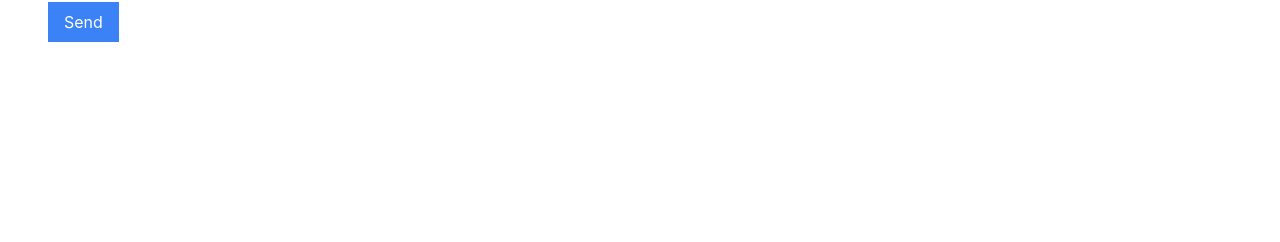
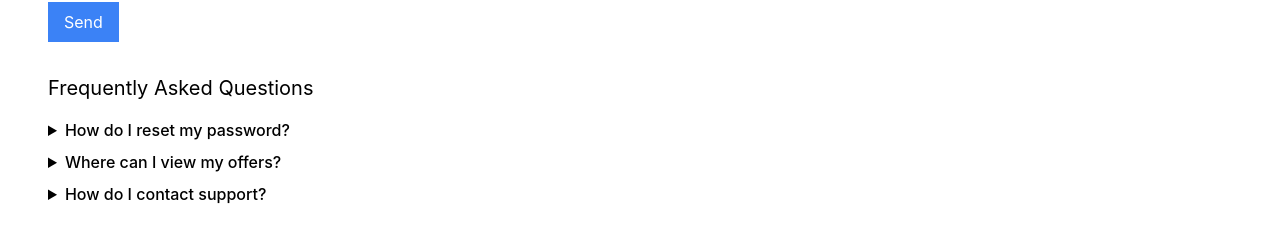
Before and after one commit to falcontradeai/falcontradeai, a Next.js app in the folder frontend/: page /contact in a window 1280 px wide. Shown: the part 556-798 px from the top of the page. Built offline with nearby package versions, Linux system fonts and the light colour scheme; no server answers.

Commit message:
feat: enhance contact page with chat and faq

```diff
--- a/frontend/pages/contact.js
+++ b/frontend/pages/contact.js
@@ -1,5 +1,20 @@
-import { useState } from 'react';
+import { useState, useEffect } from 'react';
 import axios from 'axios';
+
+const faqs = [
+  {
+    question: 'How do I reset my password?',
+    answer: 'Visit the reset-password page and follow the instructions sent to your email.',
+  },
+  {
+    question: 'Where can I view my offers?',
+    answer: 'After logging in, navigate to the dashboard to see all of your active offers.',
+  },
+  {
+    question: 'How do I contact support?',
+    answer: 'Use the form above or email us directly at support@example.com.',
+  },
+];
 
 export default function Contact() {
   const [name, setName] = useState('');
@@ -7,6 +22,19 @@ export default function Contact() {
   const [message, setMessage] = useState('');
   const [file, setFile] = useState(null);
   const [status, setStatus] = useState('');
+
+  useEffect(() => {
+    const propertyId = process.env.NEXT_PUBLIC_TAWK_PROPERTY_ID;
+    const widgetId = process.env.NEXT_PUBLIC_TAWK_WIDGET_ID;
+    if (propertyId && widgetId) {
+      const s1 = document.createElement('script');
+      s1.async = true;
+      s1.src = `https://embed.tawk.to/${propertyId}/${widgetId}`;
+      s1.charset = 'UTF-8';
+      s1.setAttribute('crossorigin', '*');
+      document.body.appendChild(s1);
+    }
+  }, []);
 
   const handleSubmit = async (e) => {
     e.preventDefault();
@@ -73,6 +101,15 @@ export default function Contact() {
         </button>
         {status && <p>{status}</p>}
       </form>
+      <div className="mt-8">
+        <h2 className="text-xl mb-4">Frequently Asked Questions</h2>
+        {faqs.map((faq, idx) => (
+          <details key={idx} className="mb-2">
+            <summary className="font-medium cursor-pointer">{faq.question}</summary>
+            <p className="mt-1">{faq.answer}</p>
+          </details>
+        ))}
+      </div>
     </div>
   );
 }
```
